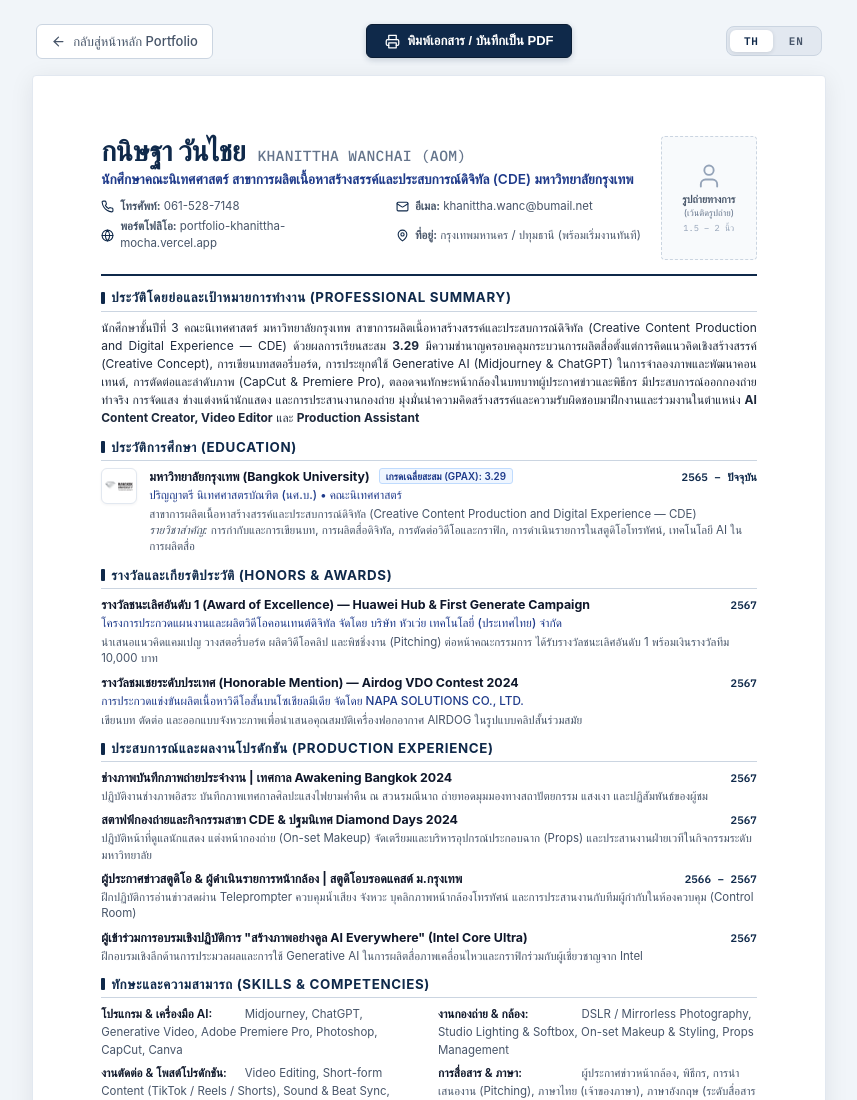
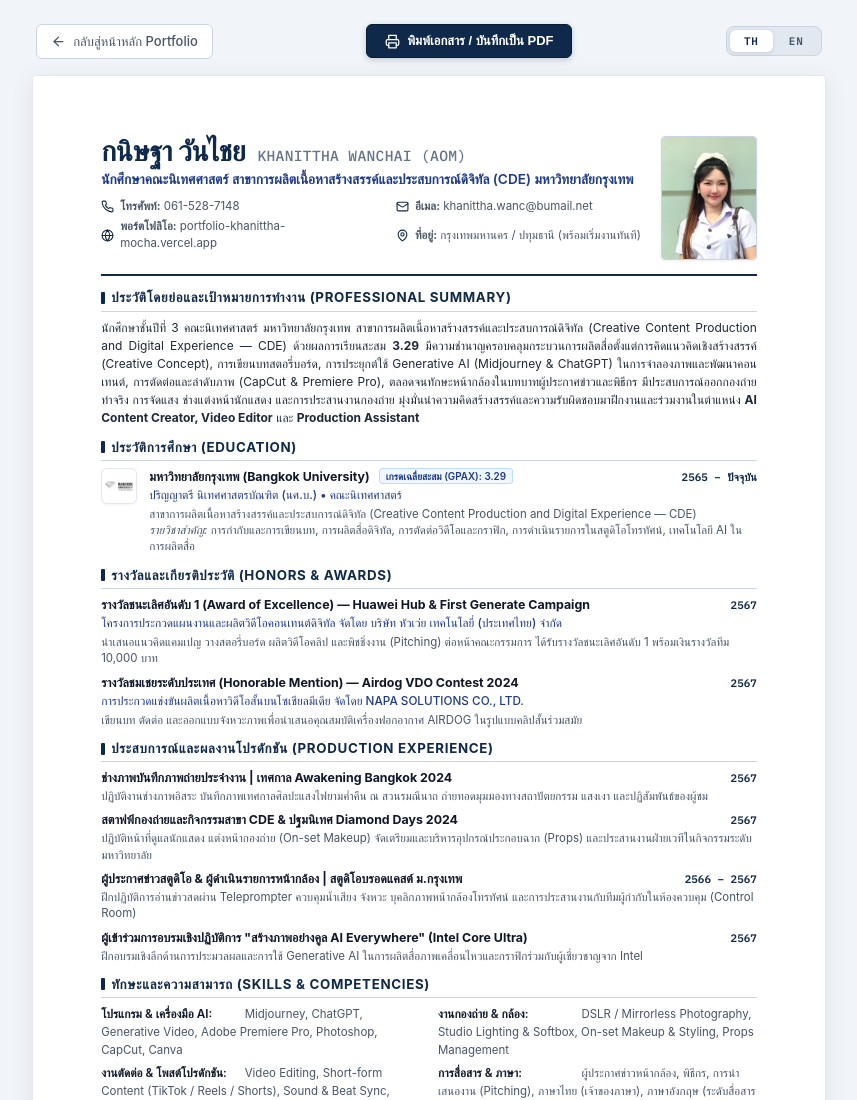
Before and after one commit to pooh23z/portfolio-khanittha, a plain HTML site: page resume.html in a window 1280 px wide. Shown: the top 1100 px of the page, without its empty margins (211-1068 px from the left). Drawn offline with Linux system fonts and the light colour scheme; a web font is replaced by a local one.

Commit message:
feat(assets): upgrade resume and portfolio with high-resolution original photos from camera album

```diff
--- a/resume.html
+++ b/resume.html
@@ -220,45 +220,23 @@
       text-decoration: underline;
     }
 
-    /* Photo Placeholder (Formal 1.5 - 2 inches) */
-    .photo-placeholder {
+    /* Formal Photo Frame (Formal 1.5 - 2 inches) */
+    .photo-frame {
       width: 96px;
       height: 124px;
-      border: 1.5px dashed var(--border);
+      border: 1px solid var(--border);
       border-radius: 4px;
+      overflow: hidden;
       background: #f8fafc;
-      display: flex;
-      flex-direction: column;
-      align-items: center;
-      justify-content: center;
-      text-align: center;
-      color: var(--text-light);
-      padding: 6px 4px;
       flex-shrink: 0;
+      box-shadow: 0 1px 3px rgba(15, 23, 42, 0.08);
       box-sizing: border-box;
-      user-select: none;
     }
-    .photo-placeholder svg {
-      color: #94a3b8;
-      margin-bottom: 4px;
-    }
-    .ph-label {
-      font-size: 7.8pt;
-      font-weight: 600;
-      color: var(--text-muted);
-      line-height: 1.2;
-    }
-    .ph-sub {
-      font-size: 6.8pt;
-      color: var(--text-light);
-      line-height: 1.2;
-      margin-top: 2px;
-    }
-    .ph-dim {
-      font-family: var(--font-mono);
-      font-size: 6.5pt;
-      color: #94a3b8;
-      margin-top: 3px;
+    .photo-img {
+      width: 100%;
+      height: 100%;
+      object-fit: cover;
+      display: block;
     }
 
     /* Section Styles */
@@ -462,17 +440,12 @@
       .name-th { font-size: 17pt; line-height: 1.15; }
       .name-en { font-size: 9.5pt; }
       .title-role { font-size: 9.2pt; }
-      .photo-placeholder {
+      .photo-frame {
         width: 82px;
         height: 106px;
         flex-shrink: 0;
         margin: 0;
-        padding: 6px 4px;
       }
-      .photo-placeholder svg { width: 22px; height: 22px; margin-bottom: 3px; }
-      .ph-label { font-size: 7.8pt; }
-      .ph-sub { font-size: 6.8pt; }
-      .ph-dim { font-size: 6.4pt; }
       .contact-grid { grid-template-columns: 1fr; gap: 4px; font-size: 8.2pt; }
       .grid-2 { grid-template-columns: 1fr; gap: 6px; }
       .item-head { flex-wrap: wrap; gap: 2px 8px; }
@@ -513,9 +486,8 @@
       .section {
         margin-bottom: 9px;
       }
-      .photo-placeholder {
-        border: 1px dashed #94a3b8;
-        background: #fafafa !important;
+      .photo-frame {
+        border: 1px solid #cbd5e1;
         -webkit-print-color-adjust: exact;
         print-color-adjust: exact;
       }
@@ -588,19 +560,9 @@
         </div>
       </div>
 
-      <!-- Formal Photo Placeholder Box -->
-      <div class="photo-placeholder" aria-label="ช่องสำหรับติดรูปถ่าย / Photo Placeholder">
-        <svg width="28" height="28" viewBox="0 0 24 24" fill="none" stroke="currentColor" stroke-width="1.6" stroke-linecap="round" stroke-linejoin="round">
-          <path d="M19 21v-2a4 4 0 0 0-4-4H9a4 4 0 0 0-4 4v2"/>
-          <circle cx="12" cy="7" r="4"/>
-        </svg>
-        <span class="ph-label l-th">รูปถ่ายทางการ</span>
-        <span class="ph-sub l-th">(เว้นติดรูปถ่าย)</span>
-        <span class="ph-dim l-th">1.5 – 2 นิ้ว</span>
-
-        <span class="ph-label l-en">Official Photo</span>
-        <span class="ph-sub l-en">(Attach Photo)</span>
-        <span class="ph-dim l-en">1.5 – 2 inches</span>
+      <!-- Formal Photo Box -->
+      <div class="photo-frame" aria-label="รูปถ่ายทางการ / Official Photo">
+        <img src="assets/profile-formal.jpg" alt="กนิษฐา วันไชย / Khanittha Wanchai" class="photo-img">
       </div>
     </header>
 
```
Also changed, not shown: assets/cert-airdog.jpg, assets/cert-huawei-fixed.jpg, assets/cert-huawei.jpg, assets/cine/activity-staff.jpg, assets/cine/ai-workshop-1.jpg, assets/cine/anchor-1.jpg, assets/cine/anchor-2.jpg, assets/cine/awakening-bangkok.jpg, assets/cine/cde-future-1.jpg, assets/cine/cde-future-2.jpg, assets/cine/cde-staff-1.jpg, assets/cine/cde-staff-2.jpg, assets/cine/diamond-days.jpg, assets/cine/freshy-bu.jpg, 5 more files.
